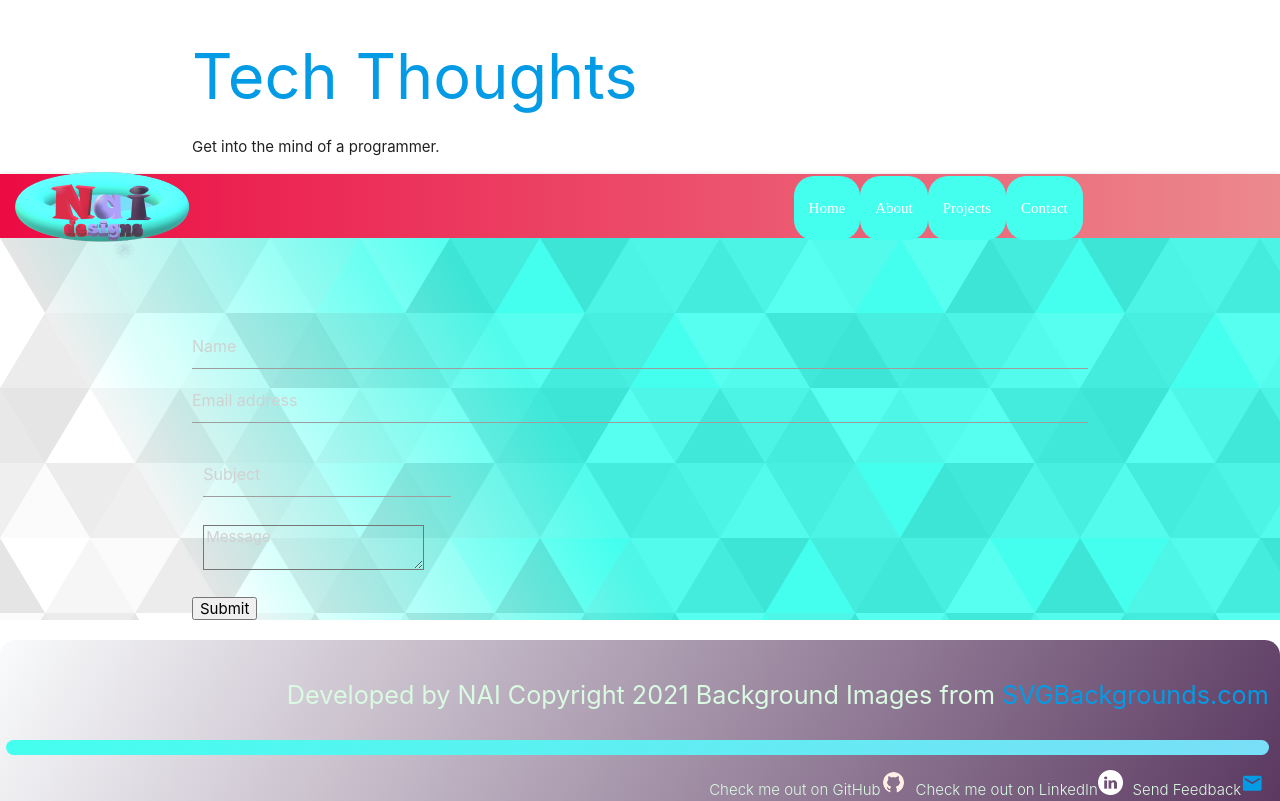
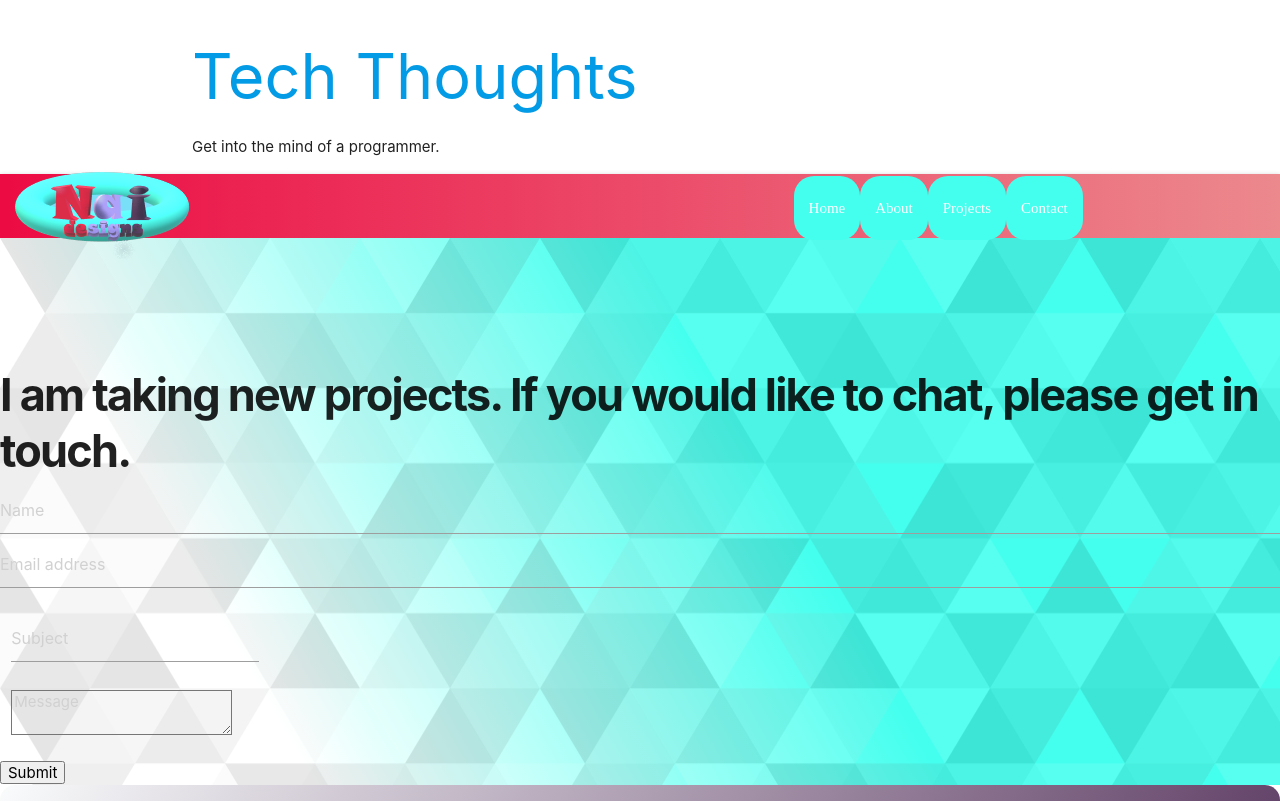
Before and after one commit to adam-niggebrugge/react-profile, a React (Create React App) app: page /contact in a window 1280 px wide. Shown: the top 801 px of the page. Built offline with nearby package versions, Linux system fonts and the light colour scheme; a web font is replaced by a local one.

Commit message:
importing helper react components and util

```diff
--- /dev/null
+++ b/src/components/core/Title.js
@@ -0,0 +1,148 @@
+/**
+ * From Folio Components
+ */
+
+import React from "react";
+import styled from "styled-components";
+import { color, space, typography, shadow } from "styled-system";
+import { device } from "../../utils";
+
+
+const SectionTitle = styled.h2`
+  font-weight: 700;
+  letter-spacing: -2.5px;
+  font-size: 40px;
+  line-height: 54px;
+  margin-bottom: 0;
+
+  @media ${device.sm} {
+    font-size: 50px;
+    line-height: 62px;
+  }
+
+  @media ${device.lg} {
+    font-size: 60px;
+    line-height: 70px;
+  }
+
+  ${color};
+  ${space};
+  ${typography};
+  ${shadow};
+`;
+
+const SectionSm = styled(SectionTitle)`
+  letter-spacing: -1.15px;
+  font-size: 2.125rem;
+  line-height: 1.115;
+
+  @media ${device.sm} {
+    font-size: 2.5rem;
+    line-height: 1.225;
+    letter-spacing: -1.8px;
+  }
+
+  @media ${device.lg} {
+    font-size: 3rem;
+
+    line-height: 1.25;
+  }
+
+  ${color};
+  ${space};
+  ${typography};
+  ${shadow};
+`;
+
+const HeroTitle = styled(SectionTitle)`
+  letter-spacing: -2.81px;
+  font-size: 50px;
+  line-height: 56px;
+
+  @media ${device.sm} {
+    font-size: 66px;
+    line-height: 70px;
+  }
+
+  @media ${device.lg} {
+    font-size: 76px;
+    line-height: 84px;
+  }
+
+  @media ${device.xl} {
+    font-size: 80px;
+    line-height: 84px;
+  }
+`;
+
+const CardTitle = styled.h4`
+  font-size: 1.3125rem;
+  font-weight: 700;
+  letter-spacing: -0.5px;
+  line-height: 1;
+  ${color};
+  ${space};
+  ${typography};
+  ${shadow};
+`;
+
+const CardTitleSm = styled(CardTitle)`
+  font-size: 1.0625rem;
+  letter-spacing: -0.2px;
+  line-height: 1;
+  ${color};
+  ${space};
+  ${typography};
+  ${shadow};
+`;
+
+const CardTitleLg = styled(CardTitle)`
+  font-size: 1.5rem;
+  line-height: 1.42;
+  ${color};
+  ${space};
+  ${typography};
+  ${shadow};
+`;
+
+const CardTitleBig = styled(CardTitle)`
+  font-size: 1.5rem;
+  @media ${device.lg} {
+    font-size: 2rem;
+  }
+  ${color};
+  ${space};
+  ${typography};
+  ${shadow};
+`;
+
+const Title = ({ variant, ...rest }) => {
+  let TitleStyled = SectionTitle;
+
+  switch (variant) {
+    case "card":
+      TitleStyled = CardTitle;
+      break;
+    case "cardSm":
+      TitleStyled = CardTitleSm;
+      break;
+    case "cardLg":
+      TitleStyled = CardTitleLg;
+      break;
+    case "cardBig":
+      TitleStyled = CardTitleBig;
+      break;
+    case "hero":
+      TitleStyled = HeroTitle;
+      break;
+    case "secSm":
+      TitleStyled = SectionSm;
+      break;
+    default:
+      TitleStyled = SectionTitle;
+  }
+
+  return <TitleStyled color="heading" {...rest} />;
+};
+
+export default Title;
--- a/src/pages/Contact.js
+++ b/src/pages/Contact.js
@@ -1,4 +1,10 @@
+import React from "react";
 import { useForm } from 'react-hook-form';
+import Container from '@mui/material/Container';
+import { styled } from '@mui/material/styles';
+import Box from '@mui/material/Box';
+import Grid from '@mui/material/Grid';
+import Title from '../components/core/Title';
 
 const Contact = () => {
   const {
@@ -18,12 +24,22 @@ const Contact = () => {
   };
 
   return (
-    <div className='ContactForm'>
-      <div className='container'>
-        <div className='row'>
-          <div className='col-12 text-center'>
-            <div className='contactForm'>
-              <form id='contact-form' onSubmit={handleSubmit(onSubmit)} noValidate>
+    <>
+    {/* <!-- Hero Area --> */}
+    <section className="position-relative">
+    <Box sx={{ flexGrow: 1 }}>
+      <Grid container spacing={1}>
+        <Grid item xs={12} className="text-center">
+          <item>
+            <Title variant="secSm">
+              I am taking new projects.
+              If you would like to chat, please get in touch.
+            </Title>
+          </item>
+        </Grid>
+        <Grid item xs={12} className="text-center">
+          <item className="d-flex flex-column flex-lg-row justify-content-center">
+          <form id='contact-form' onSubmit={handleSubmit(onSubmit)} noValidate>
                 {/* Row 1 of form */}
                 <div className='row formRow'>
                   <div className='col-6'>
@@ -98,11 +114,12 @@ const Contact = () => {
                   Submit
                 </button>
               </form>
-            </div>
-          </div>
-        </div>
-      </div>
-    </div>
+          </item>
+        </Grid>
+      </Grid>
+    </Box>
+  </section>
+</>
   );
 };
 
--- /dev/null
+++ b/src/utils/breakpoints.js
@@ -0,0 +1,13 @@
+export const breakpoints = {
+    sm: 576, //Small screen start
+    md: 768, //Medium screen start
+    lg: 992, //Large screen start
+    xl: 1200, //Extra Large screen start
+};
+
+export const device = {
+    sm: `(min-width: ${breakpoints.sm}px)`,
+    md: `(min-width: ${breakpoints.md}px)`,
+    lg: `(min-width: ${breakpoints.lg}px)`,
+    xl: `(min-width: ${breakpoints.xl}px)`,
+};
--- /dev/null
+++ b/src/utils/index.js
@@ -0,0 +1,3 @@
+import { breakpoints, device } from "./breakpoints";
+
+export { device, breakpoints };
```
